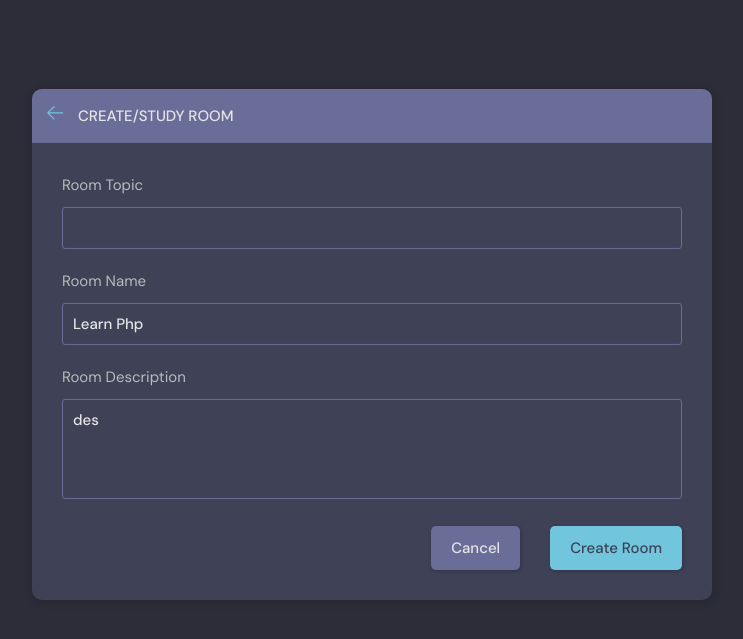
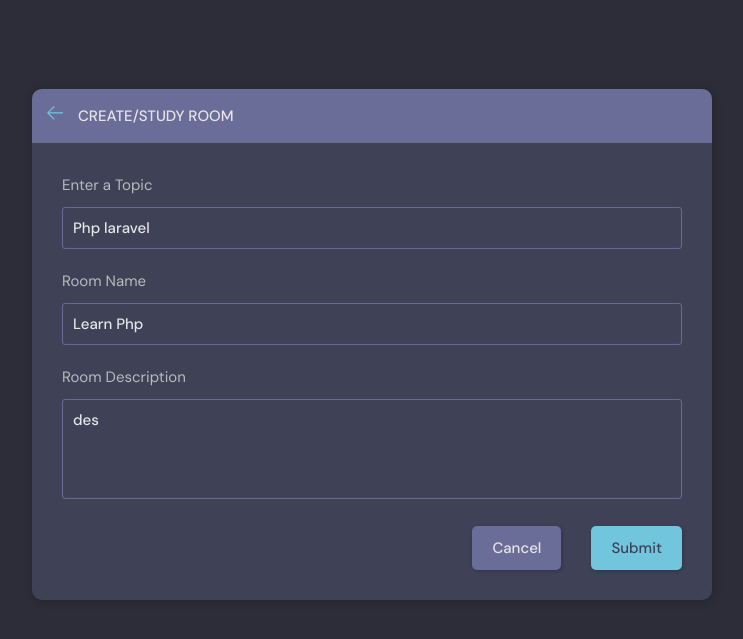
Before and after one commit to Ranauzair686/Studybuddy-In-Django, a Django app: page /update-room/17/ in a window 1280 px wide. Shown: the part 76-715 px from the top of the page, without its empty margins (268-1011 px from the left). Run offline with Django 3.2, Linux system fonts and the light colour scheme; a user stored in the database is signed in; data comes from the database, SQL or seed files in the repository; both versions use the stored data as it was after the commit.

Commit message:
Done for the create and update room

```diff
--- a/base/templates/base/room_form.html
+++ b/base/templates/base/room_form.html
@@ -1,4 +1,4 @@
-{%  extends 'main.html' %}
+{% extends 'main.html' %}
 {% block content %}
 {% load static %}
 
@@ -19,16 +19,17 @@
         </div>
       </div>
       <div class="layout__body">
-          <form class="form" action="" method= "POST">
+        <form class="form" action="" method="POST">
           {% csrf_token %}
 
           <div class="form__group">
-              <label for="room_topic">Room Topic</label>
-              <input required type="text" name="topic" list="topic-list">
-              <datalist id= "topic-list">
-                <select name="topic" id="room_topic">
-                  <option value="python">Python</option>
-                  <option value="django">Django</option>
+            <label for="room_topic">Enter a Topic</label>
+            <input required type="text"  value="{{room.topic.name}}" name="topic" list="topic-list">
+            <datalist id="topic-list" >
+              <select  id="room_topic">
+                {%for topic in topics%}
+                <option value="{{topic.name}}">{{topic.name}}</option>
+                {%endfor%}
               </select>
             </datalist>
           </div>
@@ -37,25 +38,18 @@
             <label for="room_name">Room Name</label>
             {{form.name}}
           </div>
-
           <div class="form__group">
             <label for="room_description">Room Description</label>
             {{form.description}}
           </div>
 
+          <div class="form__action">
+            <a class="btn btn--dark" href="{% url 'home'%}">Cancel</a>
+            <button class="btn btn--main" type="submit">Submit</button>
+          </div>
 
-
-
-
-            <div class="form__action">
-              <a class="btn btn--dark" href="index.html">Cancel</a>
-              <button class="btn btn--main" type="submit">Create Room</button>
-            </div>
         </form>
       </div>
-
-
-
     </div>
   </div>
 </main>
--- a/base/views.py
+++ b/base/views.py
@@ -105,33 +105,41 @@ def user_profile(request , pk):
 @login_required(login_url = 'login')
 def create_room(request):
     form = RoomForm()
+    topics = Topic.objects.all()
     if request.method == 'POST':
-        # request.POST.get()     for single single data
-        form = RoomForm(request.POST)
-        if form.is_valid():
-            room = form.save(commit=False)
-            room.host = request.user
-            room.save()
-            return redirect('home')
+        topic_name = request.POST.get('topic')
+        topic, created = Topic.objects.get_or_create(name = topic_name)
 
-    context = {'form' : form}
+        Room.objects.create(
+            host = request.user,
+            topic = topic,
+            name = request.POST.get('name'),
+            description = request.POST.get('description')
+        )
+        return redirect('home')
+
+    context = {'form' : form , 'topics' : topics}
     return render(request , 'base/room_form.html' , context)
 
 @login_required(login_url = 'login')
 def update_room(request , pk):
     room = Room.objects.get(id=pk)
     form = RoomForm(instance=room)
+    topics = Topic.objects.all()
 
     if request.user != room.host:
         return HttpResponse('You are not allowed here')
 
     if request.method == 'POST':
-        form = RoomForm(request.POST  , instance=room)
-        if form.is_valid():
-            form.save()
-            return redirect('home')
+        topic_name = request.POST.get('topic')
+        topic, created = Topic.objects.get_or_create(name=topic_name)
+        room.name = request.POST.get('name')
+        room.topic = topic
+        room.description = request.POST.get('description')
+        room.save()
+        return redirect('home')
 
-    context = {'form' : form}
+    context = {'form' : form , 'topics' : topics , 'room': room}
     return render (request , 'base/room_form.html' , context)
 
 
```
Also changed, not shown: db.sqlite3. Lines whose indentation alone changed are shown as unchanged.
